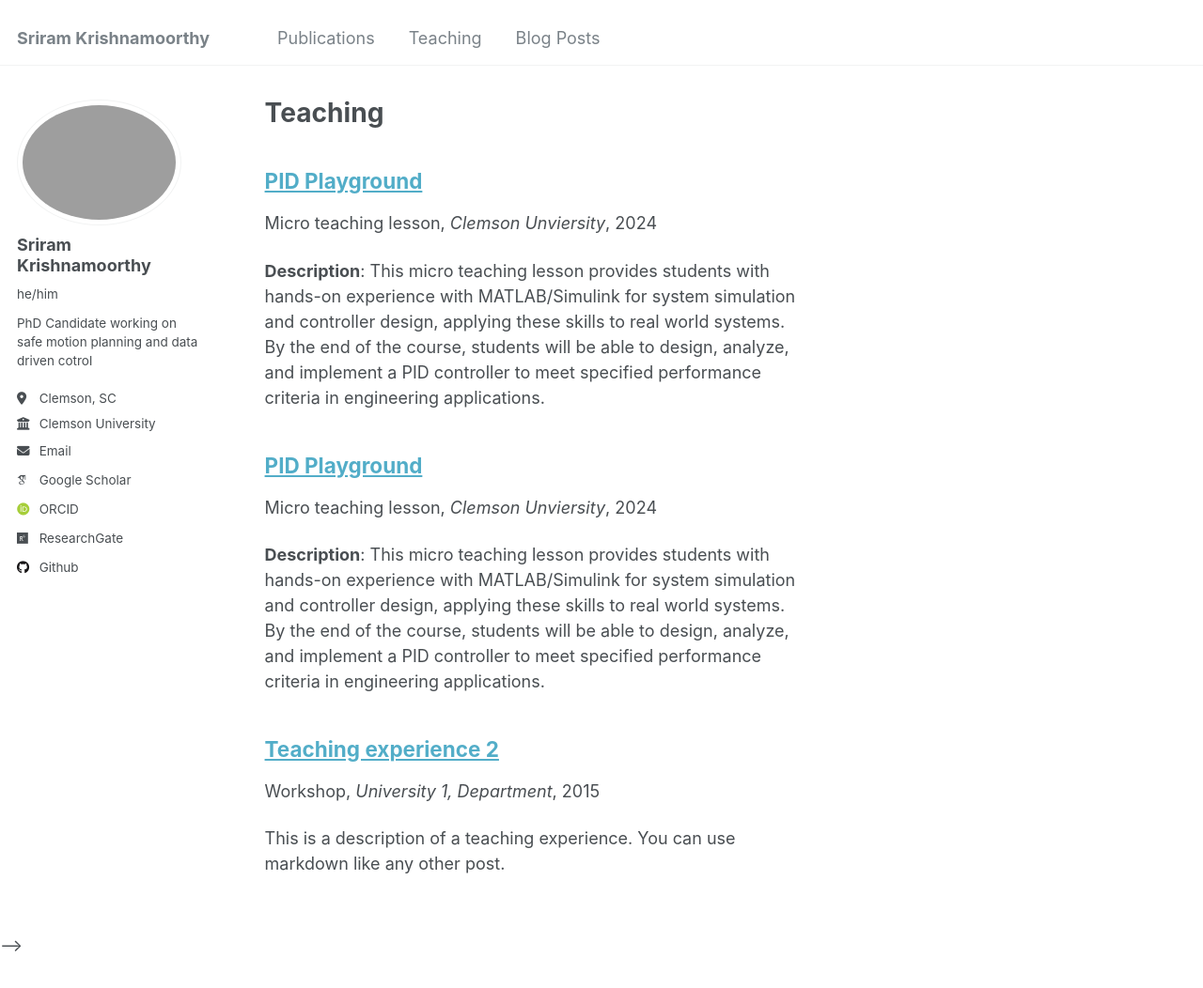
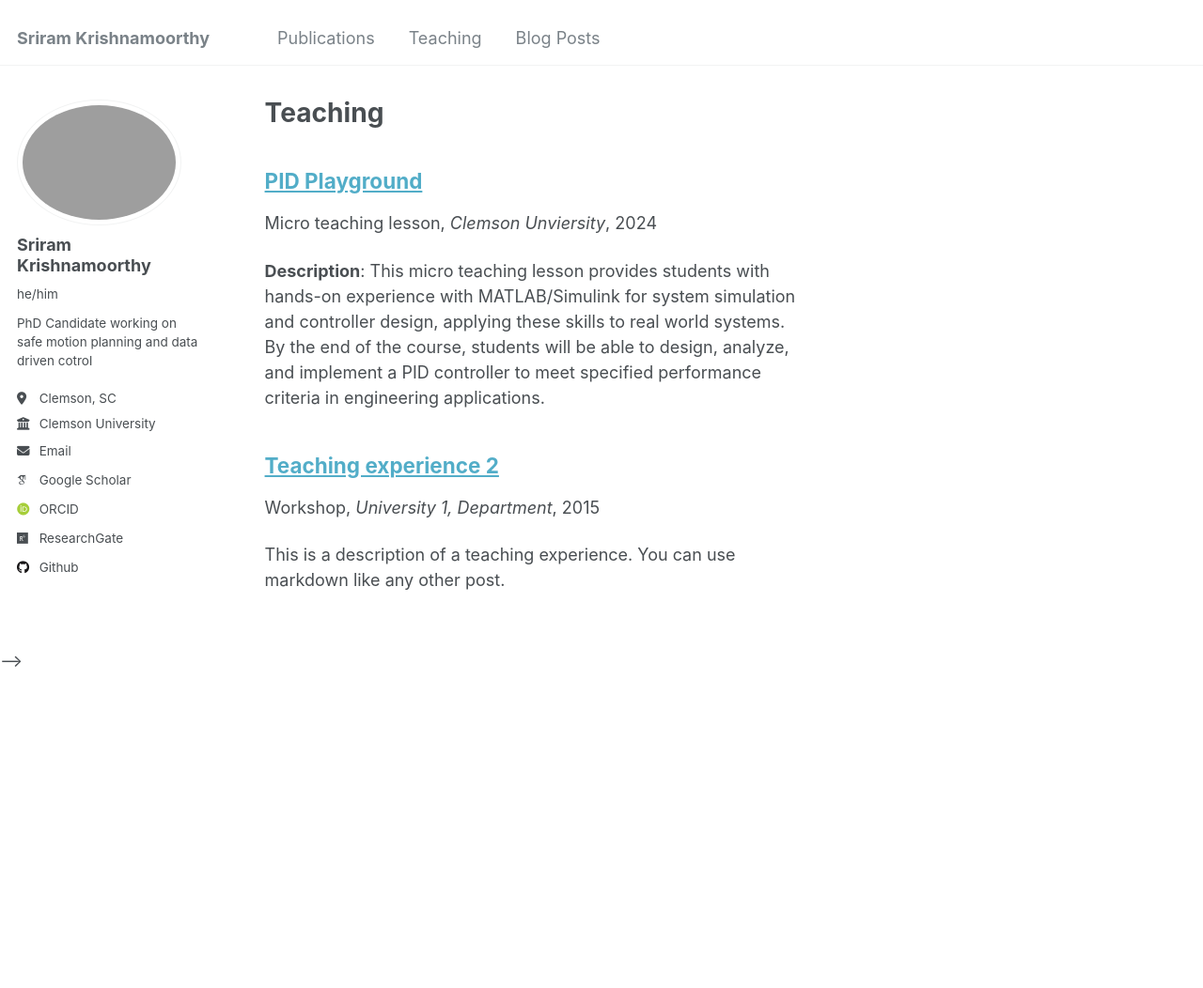
Before and after one commit to sriram-2502/sriram-2502.github.io, a Jekyll site: the page built from _pages/teaching.html, in a window 1280 px wide and 1182 px high. Shown: the top 1052 px of the window at 94% size. Built offline with Jekyll 4.4.1, drawn with Linux system fonts in a browser that asks for light colours; some web fonts are replaced.

Commit message:
removed duplicates

```diff
--- a/_teaching/2014-spring-teaching-1.md
+++ /dev/null
@@ -1,28 +0,0 @@
----
-title: "PID Playground"
-collection: teaching
-type: "Micro teaching lesson"
-permalink: /teaching/pid-playground
-venue: "Clemson Unviersity"
-date: 2024-12-05
-location: "CLemson, USA"
----
-
-**Description**: This micro teaching lesson provides students with hands-on experience with MATLAB/Simulink for system simulation and controller design, applying these skills to real world systems. By the end of the course, students will be able to design, analyze, and implement a PID controller to meet specified performance criteria in engineering applications.
-
-**Timeline**: This lesson plan should ideally occur in week 6 of the course. By this time, students should be exposed to the basics of modelling a system, Laplace transforms, representing systems as block diagrams, time domain analysis of the system, understanding stability and basics of feedback control.
-
-Learning Obectives
-======
-1.	Identify the performance parameters for a control system: Students will identify different performance parameters that characterize a control system, such as rise time, settling time etc. (Bloom's level 1 and 2: Understanding and Remembering)
-2.	Design a PID controller: Students will identify the basic components of a PID (Proportional-Integral-Derivative) controller and design one to control a simple system such as a spring-mass-damper system for desired performance characteristics. (Bloom's level 5: Creating)
-3.	Analyze the system's response to different PID tuning: Students will simulate the system with the PID controller, analyzing the system's response and the effects of tuning the PID gains. (Bloom's level 4 and 5: Analyzing and Evaluating)
-
-Check out the full [lesson plan](/files/Lesson%20Plan%20-%20PID%20Playground%20-%20sriram.pdf).
-
-Check out the [slides](/files/PID%20playground%20slides.pptx) I made for this lesson plan (from Fall 2024).
-
-**Watch the Video Below:**
-<!-- markdownlint-disable -->
-<iframe src="https://drive.google.com/file/d/1A46AAygXWbpDbKeOzkkP9PLuP1pvItKm/view?usp=sharing" width="640" height="480"></iframe>
-<!-- markdownlint-disable -->
--- a/_teaching/pid-playground.md
+++ b/_teaching/pid-playground.md
@@ -2,7 +2,7 @@
 title: "PID Playground"
 collection: teaching
 type: "Micro teaching lesson"
-permalink: /teaching/2014-spring-teaching-1
+permalink: /teaching/pid-playground
 venue: "Clemson Unviersity"
 date: 2024-12-05
 location: "CLemson, USA"
@@ -20,9 +20,9 @@ Learning Obectives
 
 Check out the full [lesson plan](/files/Lesson%20Plan%20-%20PID%20Playground%20-%20sriram.pdf).
 
-Check out the [slides](/files/PID%20playground%20slides.pptx) I made for this lesson plan.
+Check out the [slides](/files/PID%20playground%20slides.pptx) I made for this lesson plan (from Fall 2024).
 
 **Watch the Video Below:**
 <!-- markdownlint-disable -->
-<iframe src="https://drive.google.com/file/d/1A46AAygXWbpDbKeOzkkP9PLuP1pvItKm/view?usp=drive_link" width="640" height="480"></iframe>
+<iframe src="https://drive.google.com/file/d/1A46AAygXWbpDbKeOzkkP9PLuP1pvItKm/view?usp=sharing" width="640" height="480"></iframe>
 <!-- markdownlint-disable -->
```
